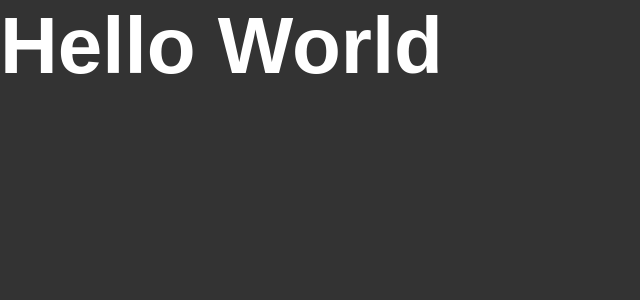
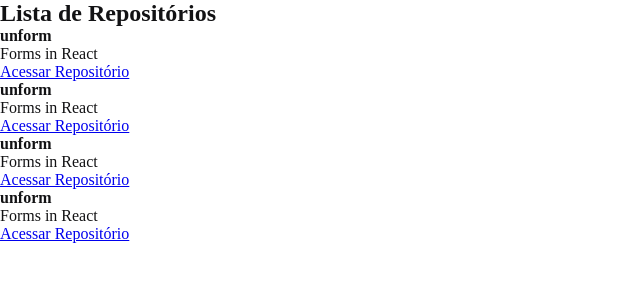
Before and after one commit to rakelmm/fundamentos-reactjs, a React app: page / in a window 1280 px wide. Shown: the top 300 px of the page, without its empty margins (0-640 px from the left). Built offline with nearby package versions, Linux system fonts and the light colour scheme.

Commit message:
Propriedades no React

```diff
--- a/src/App.jsx
+++ b/src/App.jsx
@@ -1,5 +1,6 @@
+import { RepositoryList } from './components/RepositoryList';
 import './styles/global.scss';
 
 export function App() {
-    return <h1>Hello World</h1>
+    return <RepositoryList />
 }
--- /dev/null
+++ b/src/components/RepositoryItem.jsx
@@ -0,0 +1,12 @@
+export function RepositoryItem(props) {
+    return (
+        <li>
+            <strong>{props.repository.name ?? 'Default'}</strong>
+            <p>{props.repository.description}</p>
+
+            <a href={props.repository.link}>
+                Acessar Repositório
+            </a>
+        </li>
+    );
+}
--- /dev/null
+++ b/src/components/RepositoryList.jsx
@@ -0,0 +1,23 @@
+import { RepositoryItem } from "./RepositoryItem";
+
+const repository = {
+    name: 'unform',
+    description: 'Forms in React',
+    link: 'https;//github.com/unform/unform'
+
+}
+
+export function RepositoryList() {
+    return (
+        <section className="repository-list">
+            <h1>Lista de Repositórios</h1>
+
+            <ul>
+                <RepositoryItem repository={repository} />
+                <RepositoryItem repository={repository} />
+                <RepositoryItem repository={repository} />
+                <RepositoryItem repository={repository} />
+            </ul>
+        </section>
+    );
+}
--- a/src/styles/global.scss
+++ b/src/styles/global.scss
@@ -5,11 +5,7 @@
 }
 
 body {
-    font-family: Arial, Helvetica, sans-serif;
-    background: #333;
-    color: #FFF;
+    font-family: 16px "Helvetica neue", Arial, sans-serif;
+    color: #121214;
 
-    h1 {
-        font-size: 80px;
-    }
 }
```
